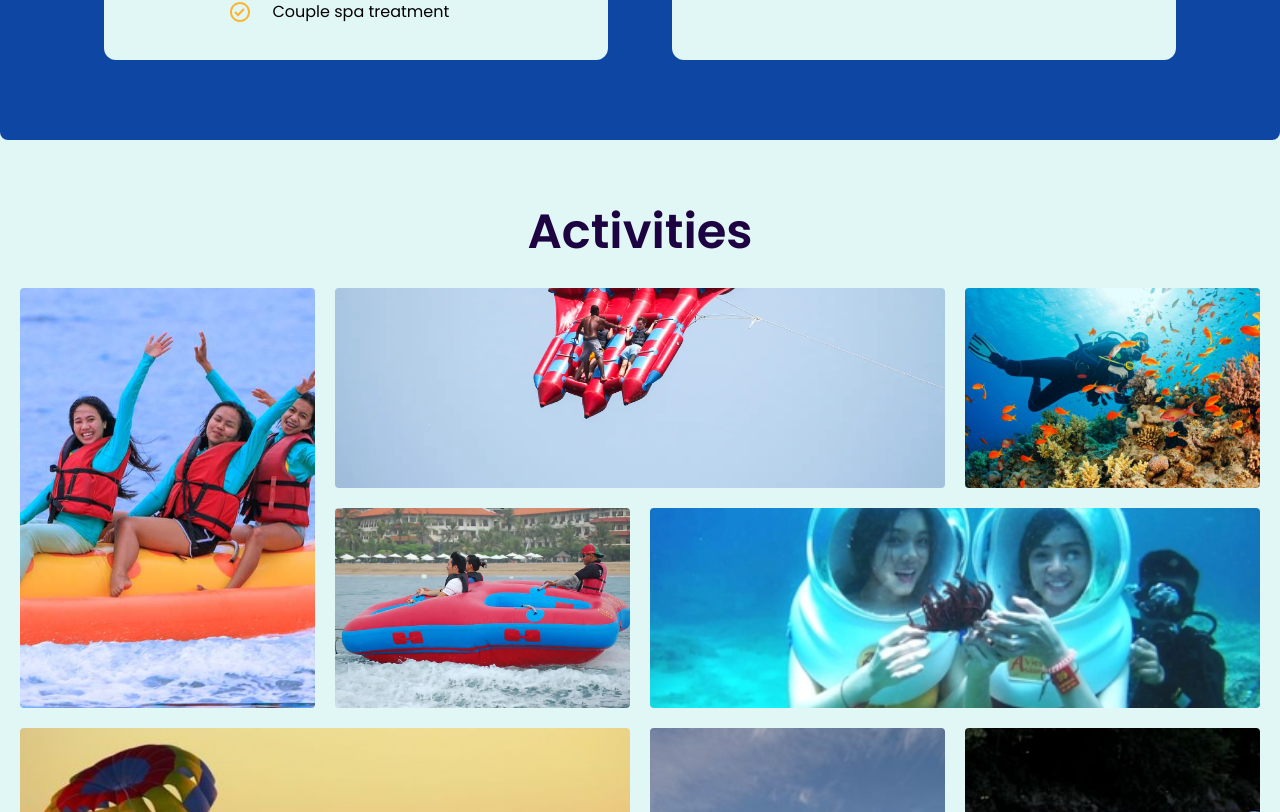
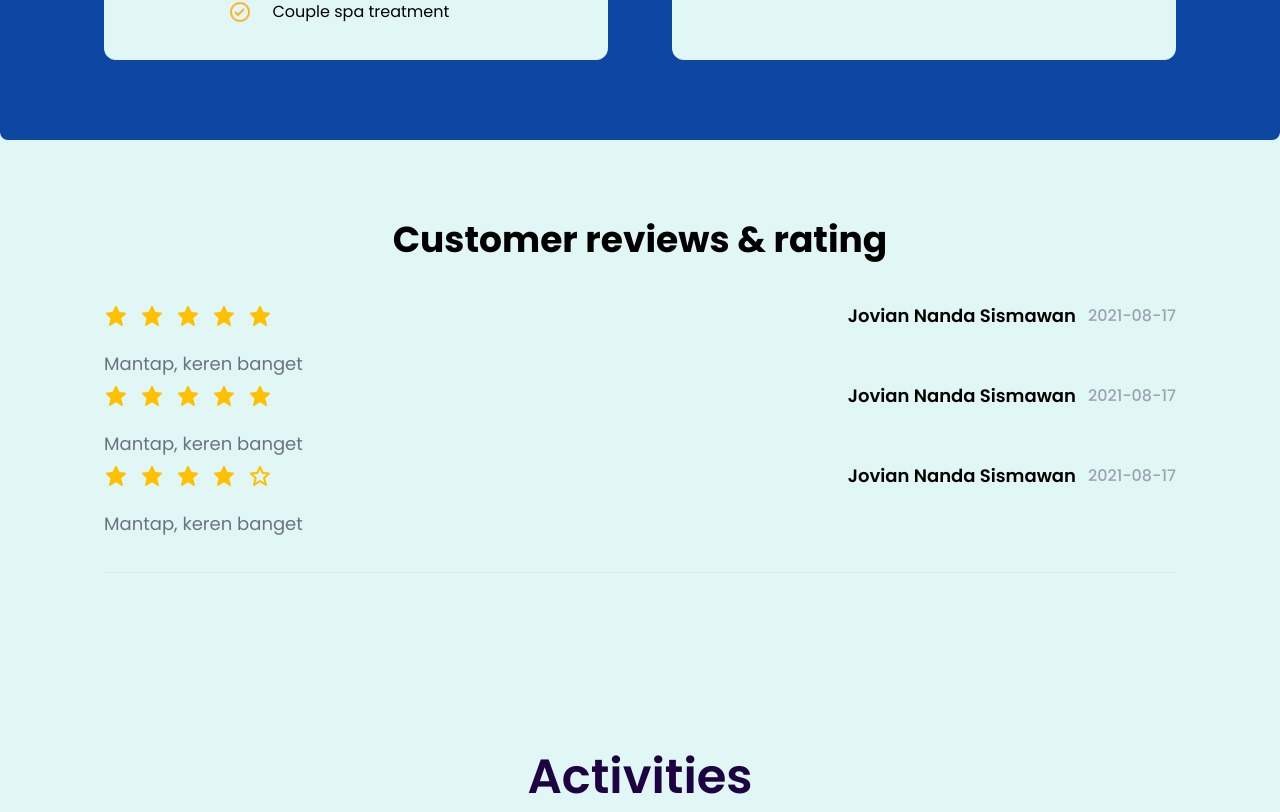
Before and after one commit to gungdikaebs/of-the-global-adventure, a Vue app: page / in a window 1280 px wide. Shown: the part 1908-2720 px from the top of the page. Built offline with nearby package versions, Linux system fonts and the light colour scheme; a web font is replaced by a local one.

Commit message:
adding reviews data

```diff
--- a/package.json
+++ b/package.json
@@ -4,7 +4,7 @@
   "private": true,
   "type": "module",
   "scripts": {
-    "dev": "vite",
+    "dev": "vite --host",
     "build": "vite build",
     "preview": "vite preview",
     "lint": "eslint . --ext .vue,.js,.jsx,.cjs,.mjs --fix --ignore-path .gitignore",
--- a/src/assets/json/accomodations.json
+++ b/src/assets/json/accomodations.json
@@ -161,7 +161,8 @@
       "region": "Kintamani, Bangli",
       "textDetails": "Batur Sari Restaurant is located in the Kintamani area, Bangli Regency, Bali. The restaurant is located on the edge of Lake Batur, so visitors can enjoy the beauty of Lake Batur while enjoying the food served. The restaurant is open from 10:00 to 17:00 WITA. The menu offered is a variety of Indonesian and Balinese foods, such as fried rice, grilled fish, and others. The price of food at Batur Sari Restaurant is quite affordable, so it is suitable for those of you who want to enjoy the beauty of Lake Batur while enjoying delicious food at an affordable price.",
       "category": "Restaurant",
-      "rating": 4
+      "rating": 4,
+      "iframeLink": "https://www.google.com/maps/embed?pb=!1m18!1m12!1m3!1d3948.257402777349!2d115.34634319678953!3d-8.277159999999999!2m3!1f0!2f0!3f0!3m2!1i1024!2i768!4f13.1!3m3!1m2!1s0x2dd1f44b2e57755d%3A0xbc0854620e9f4111!2sBatur%20Sari%20Restaurant!5e0!3m2!1sen!2sid!4v1732814459753!5m2!1sen!2sid"
     },
     {
       "id": 12,
@@ -175,7 +176,8 @@
       "region": "Ubud, Gianyar",
       "textDetails": "Semar Kuning is a restaurant located in the Ubud area, Gianyar Regency, Bali. The restaurant is located on Jalan Raya Ubud, so it is very easy to reach. The restaurant is open from 10:00 to 22:00 WITA. The menu offered is a variety of Indonesian and Balinese foods, such as fried rice, grilled fish, and others. The price of food at Semar Kuning Restaurant is quite affordable, so it is suitable for those of you who want to enjoy delicious food at an affordable price.",
       "category": "Restaurant",
-      "rating": 4
+      "rating": 4,
+      "iframeLink": "https://www.google.com/maps/embed?pb=!1m14!1m8!1m3!1d15781.918176490733!2d115.2619443!3d-8.5497996!3m2!1i1024!2i768!4f13.1!3m3!1m2!1s0x2dd23dc2c683e3cb%3A0x936140d61781cb2a!2sSemar%20Kuning%20Restaurant!5e0!3m2!1sen!2sid!4v1732814365272!5m2!1sen!2sid"
     }
   ]
 }
--- a/src/components/ActivitiesComponentCopy.vue
+++ b/src/components/ActivitiesComponentCopy.vue
@@ -29,7 +29,7 @@ const divClass = {
   <!-- ACTIVITIES -->
   <section
     class="max-w-screen-xl mt-14 mx-auto overflow-hidden"
-    data-aos="zoom-out"
+    data-aos="fade-in"
     data-aos-duration="1000"
   >
     <h2 class="text-[#1E0342] font-semibold text-[2rem] md:text-[3rem] text-center">Activities</h2>
--- /dev/null
+++ b/src/components/ReviewCard.vue
@@ -0,0 +1,35 @@
+<script setup>
+import { reviews } from '@/config/reviews'
+import StarRating from './StarRating.vue'
+</script>
+<template>
+  <section class="p-20 relative">
+    <div class="w-full max-w-7xl px-4 md:px-5 lg:px-6 mx-auto">
+      <div class="">
+        <h2
+          class="font-manrope font-bold text-3xl sm:text-4xl leading-10 text-black mb-10 text-center"
+        >
+          Customer reviews & rating
+        </h2>
+        <div class="pb-8 border-b border-gray-200 max-xl:max-w-3xl max-xl:mx-auto">
+          <div class="wrapper" v-for="review in reviews">
+            <div class="flex sm:items-center flex-col sm:flex-row justify-between mb-4">
+              <div class="flex items-center stars gap-3">
+                <StarRating :style="100" :rating="review.rating"></StarRating>
+              </div>
+              <div class="flex items-center gap-3">
+                <h6 class="font-semibold text-lg leading-8 text-black">{{ review.name }}</h6>
+                <p class="font-medium text-base leading-7 text-gray-400">{{ review.date }}</p>
+              </div>
+            </div>
+
+            <p class="font-normal text-lg leading-8 text-gray-500" v-html="review.review"></p>
+          </div>
+        </div>
+        <div
+          class="flex flex-col sm:flex-row items-center justify-between pt-8 max-xl:max-w-3xl max-xl:mx-auto"
+        ></div>
+      </div>
+    </div>
+  </section>
+</template>
--- a/src/components/icons/StarFull.vue
+++ b/src/components/icons/StarFull.vue
@@ -1,8 +1,13 @@
 <template>
-    <svg xmlns="http://www.w3.org/2000/svg" width="24" height="24" viewBox="0 0 24 24"
-        style="fill: #FFC000;transform: ;msFilter:;">
-        <path
-            d="M21.947 9.179a1.001 1.001 0 0 0-.868-.676l-5.701-.453-2.467-5.461a.998.998 0 0 0-1.822-.001L8.622 8.05l-5.701.453a1 1 0 0 0-.619 1.713l4.213 4.107-1.49 6.452a1 1 0 0 0 1.53 1.057L12 18.202l5.445 3.63a1.001 1.001 0 0 0 1.517-1.106l-1.829-6.4 4.536-4.082c.297-.268.406-.686.278-1.065z">
-        </path>
-    </svg>
+  <svg
+    xmlns="http://www.w3.org/2000/svg"
+    width="24"
+    height="24"
+    viewBox="0 0 24 24"
+    style="fill: #ffc000; transform:; msfilter:"
+  >
+    <path
+      d="M21.947 9.179a1.001 1.001 0 0 0-.868-.676l-5.701-.453-2.467-5.461a.998.998 0 0 0-1.822-.001L8.622 8.05l-5.701.453a1 1 0 0 0-.619 1.713l4.213 4.107-1.49 6.452a1 1 0 0 0 1.53 1.057L12 18.202l5.445 3.63a1.001 1.001 0 0 0 1.517-1.106l-1.829-6.4 4.536-4.082c.297-.268.406-.686.278-1.065z"
+    ></path>
+  </svg>
 </template>
--- a/src/components/icons/StarHalf.vue
+++ b/src/components/icons/StarHalf.vue
@@ -1,8 +1,13 @@
 <template>
-    <svg xmlns="http://www.w3.org/2000/svg" width="24" height="24" viewBox="0 0 24 24"
-        style="fill: #FFC000;transform: ;msFilter:;">
-        <path
-            d="M5.025 20.775A.998.998 0 0 0 6 22a1 1 0 0 0 .555-.168L12 18.202l5.445 3.63a1.001 1.001 0 0 0 1.517-1.106l-1.829-6.4 4.536-4.082a1 1 0 0 0-.59-1.74l-5.701-.454-2.467-5.461a.998.998 0 0 0-1.822-.001L8.622 8.05l-5.701.453a1 1 0 0 0-.619 1.713l4.214 4.107-1.491 6.452zM12 5.429l2.042 4.521.588.047h.001l3.972.315-3.271 2.944-.001.002-.463.416.171.597v.003l1.253 4.385L12 15.798V5.429z">
-        </path>
-    </svg>
+  <svg
+    xmlns="http://www.w3.org/2000/svg"
+    width="24"
+    height="24"
+    viewBox="0 0 24 24"
+    style="fill: #ffc000; transform:; msfilter:"
+  >
+    <path
+      d="M5.025 20.775A.998.998 0 0 0 6 22a1 1 0 0 0 .555-.168L12 18.202l5.445 3.63a1.001 1.001 0 0 0 1.517-1.106l-1.829-6.4 4.536-4.082a1 1 0 0 0-.59-1.74l-5.701-.454-2.467-5.461a.998.998 0 0 0-1.822-.001L8.622 8.05l-5.701.453a1 1 0 0 0-.619 1.713l4.214 4.107-1.491 6.452zM12 5.429l2.042 4.521.588.047h.001l3.972.315-3.271 2.944-.001.002-.463.416.171.597v.003l1.253 4.385L12 15.798V5.429z"
+    ></path>
+  </svg>
 </template>
--- a/src/components/icons/StarNone.vue
+++ b/src/components/icons/StarNone.vue
@@ -1,8 +1,13 @@
 <template>
-    <svg xmlns="http://www.w3.org/2000/svg" width="24" height="24" viewBox="0 0 24 24"
-        style="fill: #FFC000;transform: ;msFilter:;">
-        <path
-            d="m6.516 14.323-1.49 6.452a.998.998 0 0 0 1.529 1.057L12 18.202l5.445 3.63a1.001 1.001 0 0 0 1.517-1.106l-1.829-6.4 4.536-4.082a1 1 0 0 0-.59-1.74l-5.701-.454-2.467-5.461a.998.998 0 0 0-1.822 0L8.622 8.05l-5.701.453a1 1 0 0 0-.619 1.713l4.214 4.107zm2.853-4.326a.998.998 0 0 0 .832-.586L12 5.43l1.799 3.981a.998.998 0 0 0 .832.586l3.972.315-3.271 2.944c-.284.256-.397.65-.293 1.018l1.253 4.385-3.736-2.491a.995.995 0 0 0-1.109 0l-3.904 2.603 1.05-4.546a1 1 0 0 0-.276-.94l-3.038-2.962 4.09-.326z">
-        </path>
-    </svg>
+  <svg
+    xmlns="http://www.w3.org/2000/svg"
+    width="24"
+    height="24"
+    viewBox="0 0 24 24"
+    style="fill: #ffc000; transform:; msfilter:"
+  >
+    <path
+      d="m6.516 14.323-1.49 6.452a.998.998 0 0 0 1.529 1.057L12 18.202l5.445 3.63a1.001 1.001 0 0 0 1.517-1.106l-1.829-6.4 4.536-4.082a1 1 0 0 0-.59-1.74l-5.701-.454-2.467-5.461a.998.998 0 0 0-1.822 0L8.622 8.05l-5.701.453a1 1 0 0 0-.619 1.713l4.214 4.107zm2.853-4.326a.998.998 0 0 0 .832-.586L12 5.43l1.799 3.981a.998.998 0 0 0 .832.586l3.972.315-3.271 2.944c-.284.256-.397.65-.293 1.018l1.253 4.385-3.736-2.491a.995.995 0 0 0-1.109 0l-3.904 2.603 1.05-4.546a1 1 0 0 0-.276-.94l-3.038-2.962 4.09-.326z"
+    ></path>
+  </svg>
 </template>
--- /dev/null
+++ b/src/config/reviews.js
@@ -0,0 +1,24 @@
+export const reviews = [
+  {
+    name: 'Jovian Nanda Sismawan',
+    review: 'Mantap, keren banget',
+    rating: 5,
+    date: '2021-08-17'
+  },
+  {
+    name: 'Jovian Nanda Sismawan',
+    review: 'Mantap, keren banget',
+    rating: 5,
+    date: '2021-08-17'
+  },
+  {
+    name: 'Jovian Nanda Sismawan',
+    review: 'Mantap, keren banget',
+    rating: 4,
+    date: '2021-08-17'
+  }
+]
+
+export const countRating = (rating) => {
+  return reviews.filter((review) => review.rating === rating).length
+}
--- a/src/views/HomeView.vue
+++ b/src/views/HomeView.vue
@@ -5,6 +5,7 @@ import OurService from '@/components/OurService.vue'
 import ContactUs from '@/components/ContactUs.vue'
 import Activities from '@/components/ActivitiesComponentCopy.vue'
 import Footer from '@/components/Footer.vue'
+import ReviewCard from '@/components/ReviewCard.vue'
 </script>
 
 <template>
@@ -13,17 +14,25 @@ import Footer from '@/components/Footer.vue'
     <!-- HERO -->
     <section
       class="max-w-screen-xl flex flex-col flex-wrap mx-auto py-28 bg-[url('./../assets/bg-slogan.svg')] bg-cover bg-center rounded bg-no-repeat"
-      data-aos="fade-up" data-aos-duration="3000">
+      data-aos="fade-up"
+      data-aos-duration="3000"
+    >
       <div class="title-hero">
-        <h1 class="text-[#E1F7F5] font-bold text-[3rem] md:text-[5rem] mx-16 outline-4 tracking-wide"
-          data-aos="fade-up">
+        <h1
+          class="text-[#E1F7F5] font-bold text-[3rem] md:text-[5rem] mx-16 outline-4 tracking-wide"
+          data-aos="fade-up"
+        >
           Explore The <br />
           Most Beautiful
         </h1>
-        <span class="outline-text font-bold text-[3rem] md:text-[5rem] mx-16 tracking-wide">Place</span>
+        <span class="outline-text font-bold text-[3rem] md:text-[5rem] mx-16 tracking-wide"
+          >Place</span
+        >
       </div>
-      <RouterLink to="/destination"
-        class="mx-16 mt-5 text-[#E1F7F5] p-3 bg-[#1E0342] hover:bg-[#0E46A3] duration-300 rounded-md pl-5 w-40 flex">
+      <RouterLink
+        to="/destination"
+        class="mx-16 mt-5 text-[#E1F7F5] p-3 bg-[#1E0342] hover:bg-[#0E46A3] duration-300 rounded-md pl-5 w-40 flex"
+      >
         Explore Now <img src="./../assets/icons/right.svg" alt="" class="ml-3" />
       </RouterLink>
     </section>
@@ -34,6 +43,9 @@ import Footer from '@/components/Footer.vue'
     <!-- SERVICE -->
     <OurService id="services"></OurService>
     <!-- END SERVICE -->
+    <!-- REVIEWS -->
+    <ReviewCard></ReviewCard>
+    <!-- END REVIEWS -->
     <!-- ACTIVITIES -->
     <Activities></Activities>
     <!-- END ACTIVITIES -->
--- a/vite.config.js
+++ b/vite.config.js
@@ -7,6 +7,9 @@ import vueDevTools from 'vite-plugin-vue-devtools'
 
 // https://vitejs.dev/config/
 export default defineConfig({
+  server: {
+    port: 3000
+  },
   plugins: [
     vue({
       template: {
```
